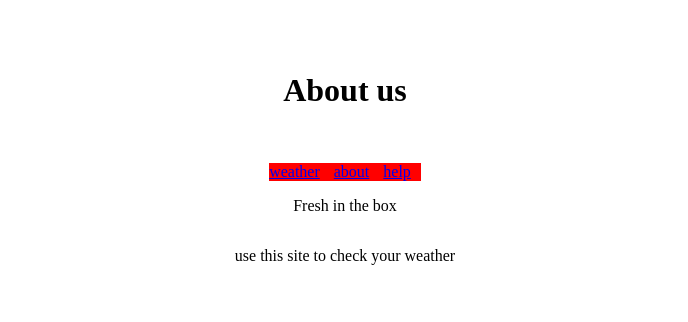
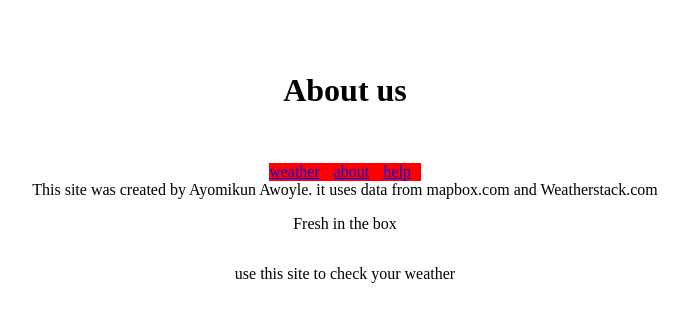
Before and after one commit to emmanawoyele/getWeather-Express-App, a Node server app: page /about in a window 1280 px wide. Shown: the top 322 px of the page, without its empty margins (295-983 px from the left). Run offline with Node 20, Linux system fonts and the light colour scheme.

Commit message:
Add anout text

```diff
--- a/src/app.js
+++ b/src/app.js
@@ -132,5 +132,5 @@ errorMessage:"page not found"
 })
 
 app.listen(port,()=>{
-    console.log("Server is up on" + " port ")
+    console.log("Server is up on " +  port )
 })
--- a/template/views/about.hbs
+++ b/template/views/about.hbs
@@ -6,7 +6,7 @@
     </head>
     <body>
            <h1>{{> header}}</h1>
-
+       This site  was created by Ayomikun Awoyle. it uses data from mapbox.com and Weatherstack.com
         <p>{{name}}</p>
 
          {{> footer}}
```
